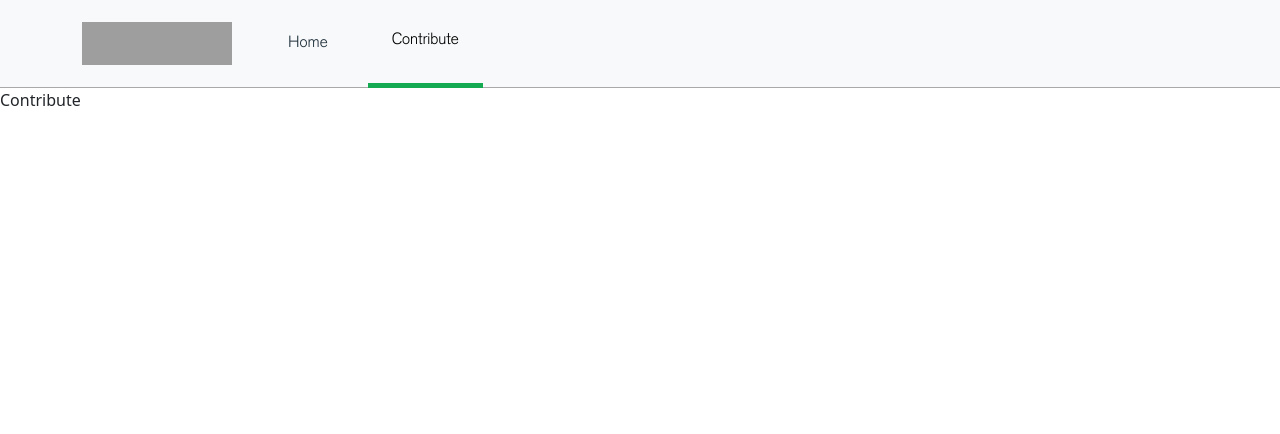
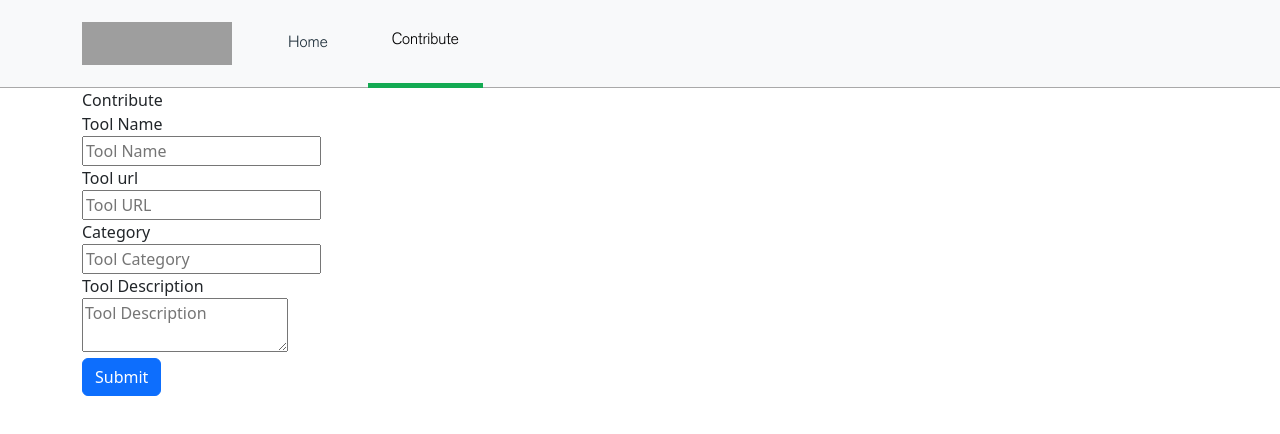
Before and after one commit to Anchellon/mongodb-camp-js, a React (Vite) app: page /contribute in a window 1280 px wide. Shown: the top 434 px of the page. Built offline with nearby package versions, Linux system fonts and the light colour scheme; grey boxes are pictures that could not be loaded.

Commit message:
Added Tool Info form

```diff
--- /dev/null
+++ b/src/components/ToolForm.jsx
@@ -0,0 +1,88 @@
+import { useState } from "react";
+import { Button } from "react-bootstrap";
+
+function ToolForm() {
+  const [toolInfo, setToolInfo] = useState({
+    name: "",
+    url: "",
+    category: "",
+    desc: "",
+  });
+
+  const handleSubmit = (e) => {
+    e.preventDefault();
+    console.log(toolInfo);
+    submitForm(toolInfo);
+  };
+  const submitForm = async (toolInfo) => {
+    console.log(toolInfo);
+    const response = await fetch("http://localhost:3000/toolInfo", {
+      method: "POST",
+      body: JSON.stringify(toolInfo),
+      headers: {
+        "Content-Type": "application/json",
+      },
+    });
+    return response.json();
+  };
+  const handleChange = (e) => {
+    // const { name, value, type, checked } = e.target;
+    const { name, value } = e.target;
+    setToolInfo((prevToolInfo) => {
+      return {
+        ...prevToolInfo,
+        // [name]: type == "checkbox" ? checked : value,
+        [name]: value,
+      };
+    });
+  };
+  return (
+    <form
+      onSubmit={(e) => {
+        handleSubmit(e);
+      }}
+    >
+      <label>Tool Name</label>
+      <br />
+      <input
+        name="name"
+        type="text"
+        placeholder="Tool Name"
+        value={toolInfo.name}
+        onChange={handleChange}
+      />
+      <br />
+      <label>Tool url</label>
+      <br />
+      <input
+        name="url"
+        type="text"
+        placeholder="Tool URL"
+        value={toolInfo.url}
+        onChange={handleChange}
+      />
+      <br />
+      <label>Category</label>
+      <br />
+      <input
+        name="category"
+        type="text"
+        placeholder="Tool Category"
+        value={toolInfo.category}
+        onChange={handleChange}
+      />
+      <br />
+      <label>Tool Description</label>
+      <br />
+      <textarea
+        name="desc"
+        placeholder="Tool Description"
+        value={toolInfo.desc}
+        onChange={handleChange}
+      />
+      <br />
+      <Button type="submit">Submit</Button>
+    </form>
+  );
+}
+export default ToolForm;
--- a/src/pages/Contribute.jsx
+++ b/src/pages/Contribute.jsx
@@ -1,8 +1,11 @@
+import ToolForm from "../components/ToolForm";
+import { Container } from "react-bootstrap";
 function Contribute() {
   return (
-    <>
+    <Container>
       <div>Contribute</div>
-    </>
+      <ToolForm></ToolForm>
+    </Container>
   );
 }
 export default Contribute;
```
